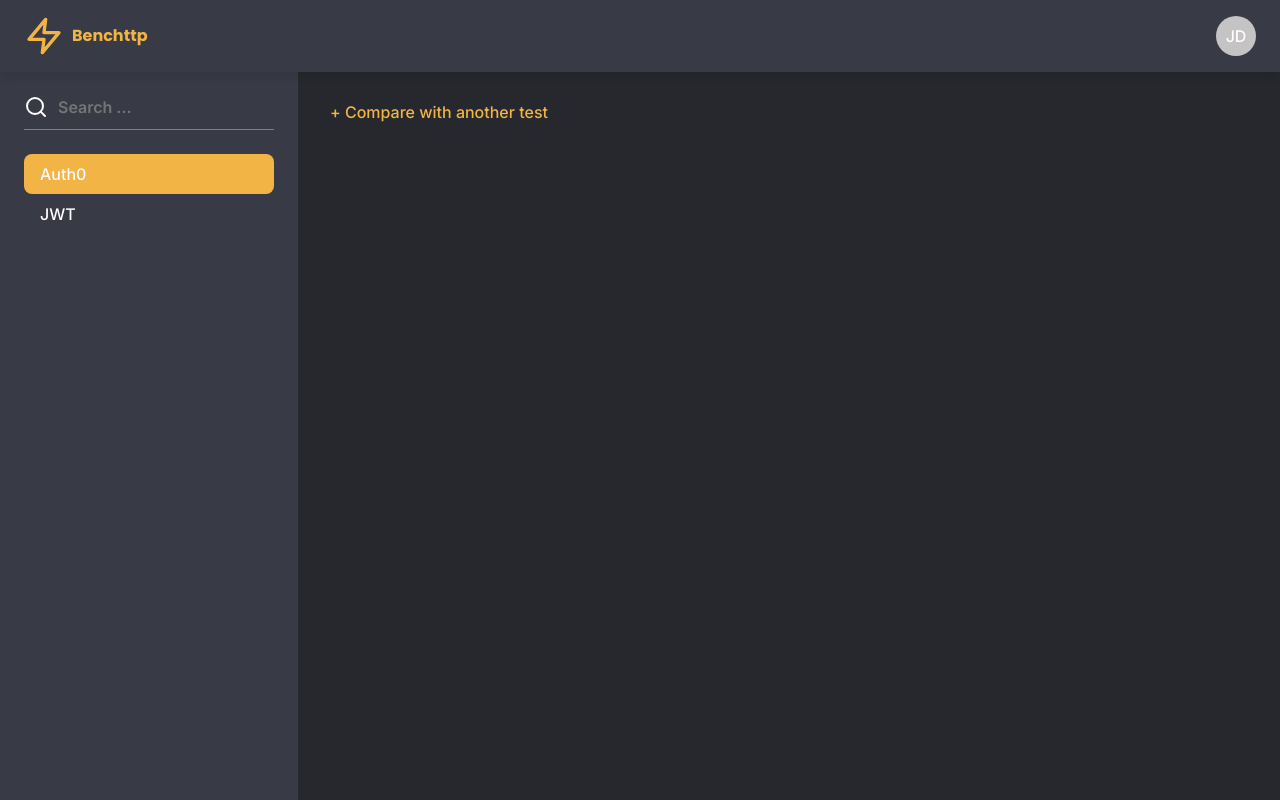
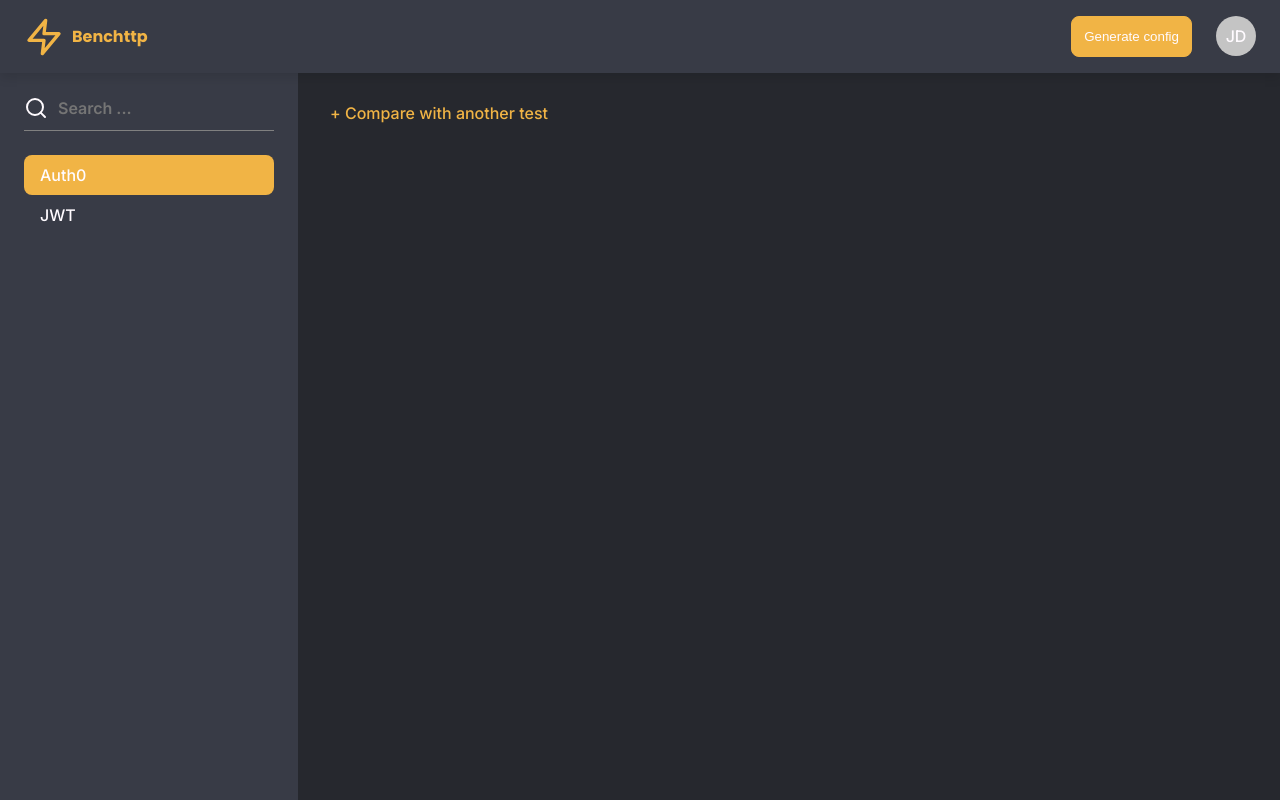
Before and after one commit to benchttp/webapp, a React (Create React App) app: page / in a window 1280 px wide. Built offline with nearby package versions, Linux system fonts and the light colour scheme.

Commit message:
feat: added primary button to navbar

```diff
--- a/src/components/Header/index.tsx
+++ b/src/components/Header/index.tsx
@@ -7,6 +7,7 @@ import { Colors, FontFamilies, FontWeights } from 'shared/style/constants'
 
 import { StyledHeader } from './core/sidebar.styles'
 import { IProps } from './core/sidebar.types'
+import { PrimaryButton } from 'components/PrimaryButton'
 
 export const Header: FC<IProps> = (props) => {
   const { className } = props
@@ -32,7 +33,12 @@ export const Header: FC<IProps> = (props) => {
           {BENCHTTP}
         </Text>
       </div>
-      <Avatar username="John Doe" />
+      <div className="f">
+        <a href="#">
+          <PrimaryButton className="mr-4">Generate config</PrimaryButton>
+        </a>
+        <Avatar username="John Doe" />
+      </div>
     </StyledHeader>
   )
 }
```
